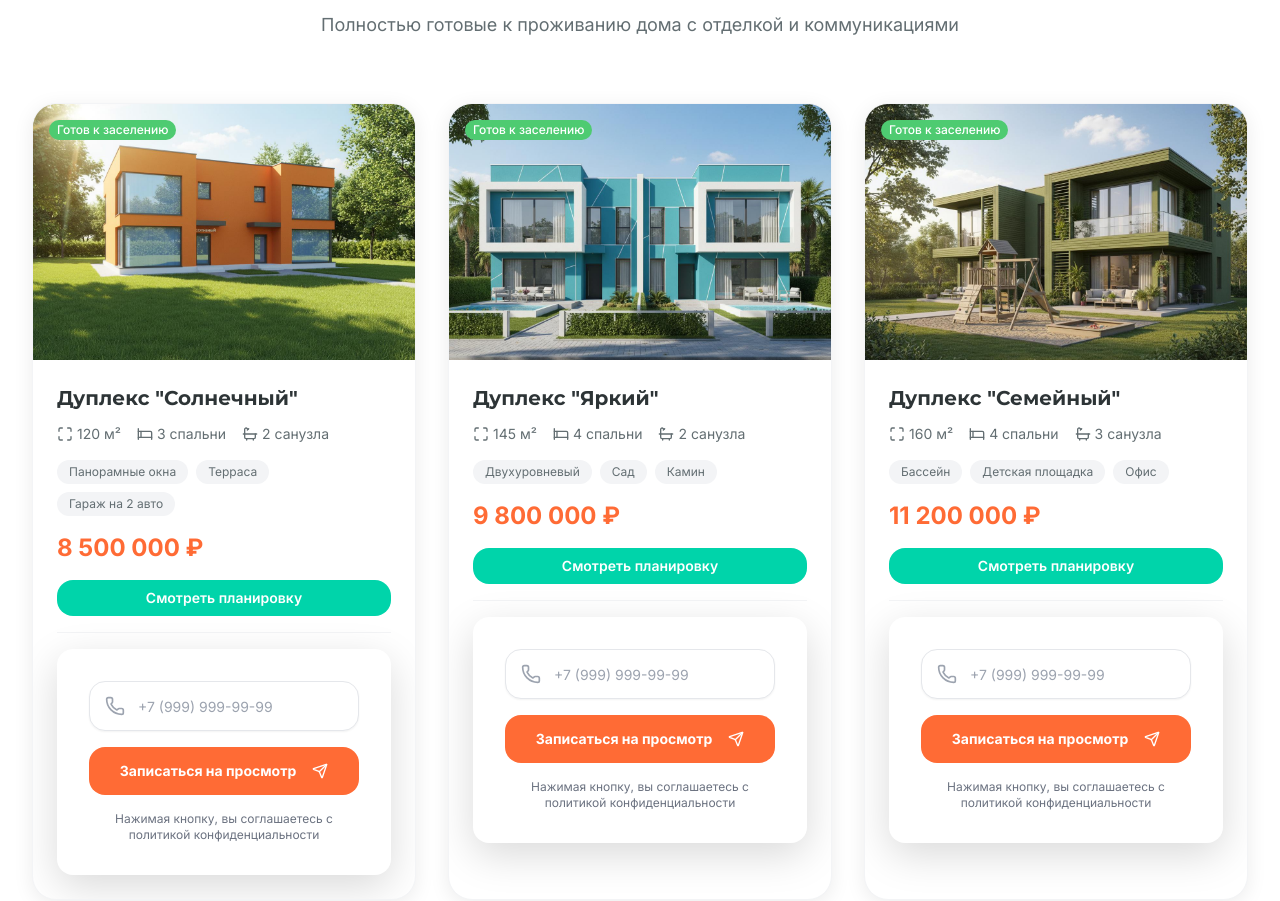
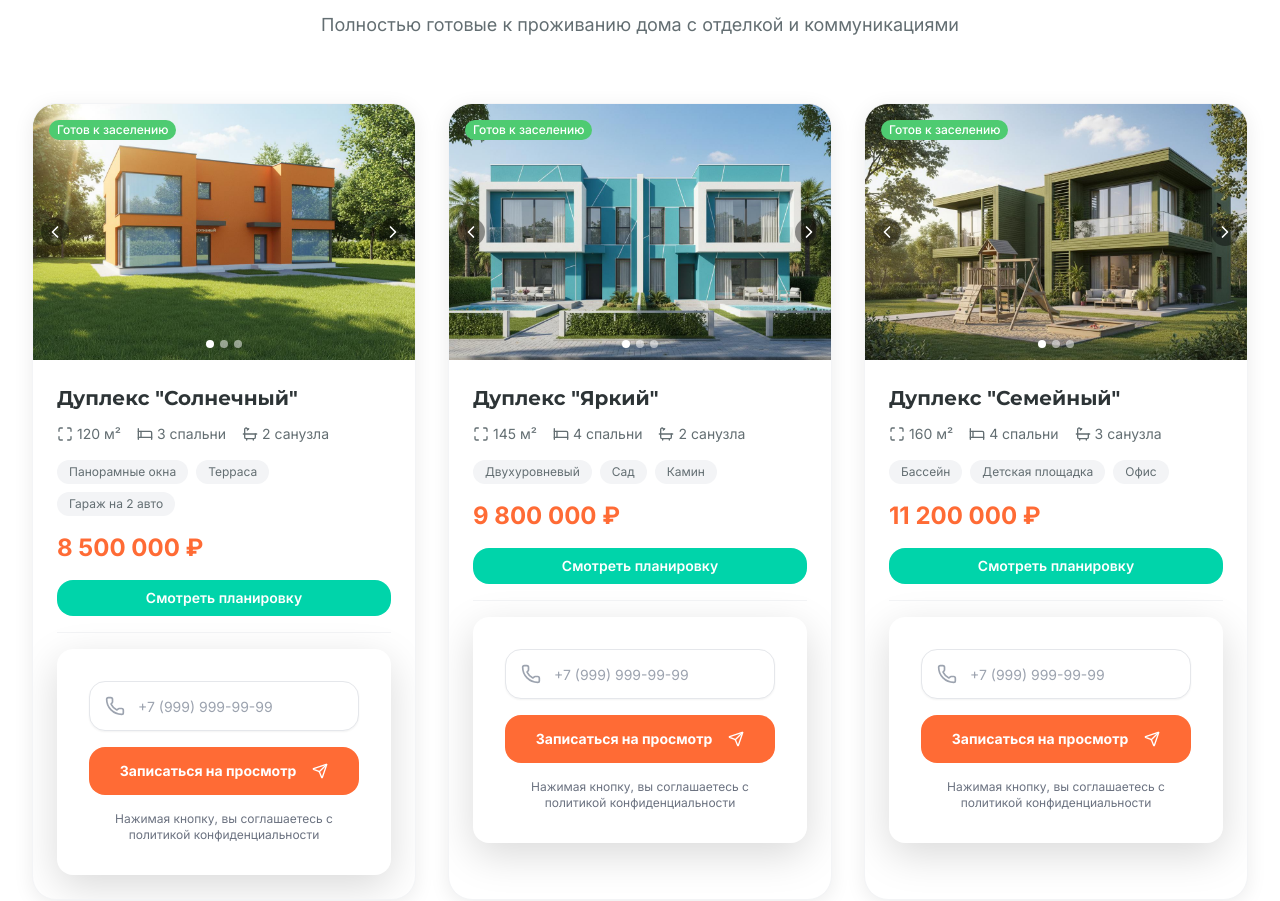
Before and after one commit to sidr1001/duplex, a React (Vite) app in the folder app/: page / in a window 1280 px wide. Shown: the part 3276-4177 px from the top of the page. Built offline with nearby package versions, Linux system fonts and the light colour scheme.

Commit message:
Fix email validation and add ready duplex image sliders

```diff
--- a/app/src/components/AdminPanel.tsx
+++ b/app/src/components/AdminPanel.tsx
@@ -16,6 +16,7 @@ const JSON_HINT_LINES = [
   '// sections: скрытие/показ любого блока лендинга',
   '// socials: whatsapp, telegram, instagram, max',
   '// footer: описание и реквизиты организации',
+  '// ready.duplexes[].images: массив изображений для слайдера',
   ''
 ].join('\n');
 
--- a/app/src/components/LeadForm.tsx
+++ b/app/src/components/LeadForm.tsx
@@ -13,7 +13,7 @@ interface LeadFormProps {
 }
 
 const PHONE_REGEX = /^(\+7|8)\s?\(?\d{3}\)?[\s-]?\d{3}[\s-]?\d{2}[\s-]?\d{2}$/;
-const EMAIL_REGEX = /^[A-Z0-9._%+-]+@[A-Z0-9.-]+\.[A-Z]{2,}$/i;
+const EMAIL_REGEX = /^[^\s@]+@[^\s@]+\.[^\s@]+$/;
 
 function formatPhone(value: string) {
   const digits = value.replace(/\D/g, '').replace(/^8/, '7').replace(/^7?/, '7').slice(0, 11);
@@ -89,7 +89,7 @@ export function LeadForm({ title, buttonText, fields, variant = 'light' }: LeadF
         {fields.includes('email') && (
           <div className="relative">
             <Mail className={`absolute left-4 top-1/2 -translate-y-1/2 w-5 h-5 ${variant === 'light' ? 'text-gray-400' : 'text-white/60'}`} />
-            <Input type="email" placeholder="Ваш email" value={formData.email} onChange={(e) => setFormData({ ...formData, email: e.target.value })} pattern="[^\\s@]+@[^\\s@]+\\.[^\\s@]{2,}" title="Введите email в формате user@example.com" className={`pl-12 py-6 rounded-xl ${inputClass}`} required />
+            <Input type="email" placeholder="Ваш email" value={formData.email} onChange={(e) => setFormData({ ...formData, email: e.target.value })} title="Введите email в формате user@example.com" className={`pl-12 py-6 rounded-xl ${inputClass}`} required />
           </div>
         )}
 
--- a/app/src/content/siteContent.ts
+++ b/app/src/content/siteContent.ts
@@ -13,7 +13,8 @@ export interface ReadyDuplex {
   bathrooms: number;
   price: string;
   status: string;
-  image: string;
+  images: string[];
+  image?: string;
   features: string[];
 }
 
@@ -209,7 +210,7 @@ export const defaultSiteContent: SiteContent = {
         bathrooms: 2,
         price: '8 500 000',
         status: 'Готов к заселению',
-        image: '/images/duplex-sunny.jpg',
+        images: ['/images/duplex-sunny.jpg', '/images/review-1.jpg', '/images/review-2.jpg'],
         features: ['Панорамные окна', 'Терраса', 'Гараж на 2 авто']
       },
       {
@@ -220,7 +221,7 @@ export const defaultSiteContent: SiteContent = {
         bathrooms: 2,
         price: '9 800 000',
         status: 'Готов к заселению',
-        image: '/images/duplex-bright.jpg',
+        images: ['/images/duplex-bright.jpg', '/images/review-3.jpg', '/images/review-4.jpg'],
         features: ['Двухуровневый', 'Сад', 'Камин']
       },
       {
@@ -231,7 +232,7 @@ export const defaultSiteContent: SiteContent = {
         bathrooms: 3,
         price: '11 200 000',
         status: 'Готов к заселению',
-        image: '/images/duplex-family.jpg',
+        images: ['/images/duplex-family.jpg', '/images/family-happy.jpg', '/images/team.jpg'],
         features: ['Бассейн', 'Детская площадка', 'Офис']
       }
     ]
--- a/app/src/sections/ReadyDuplexes.tsx
+++ b/app/src/sections/ReadyDuplexes.tsx
@@ -1,10 +1,12 @@
+import { useState } from 'react';
 import { motion } from 'framer-motion';
 import { Button } from '@/components/ui/button';
 import { Badge } from '@/components/ui/badge';
 import { Dialog, DialogContent, DialogHeader, DialogTitle, DialogTrigger } from '@/components/ui/dialog';
 import { LeadForm } from '@/components/LeadForm';
-import { Bed, Bath, Maximize, Check } from 'lucide-react';
+import { Bed, Bath, Maximize, Check, ChevronLeft, ChevronRight } from 'lucide-react';
 import { useSiteContent } from '@/context/SiteContentContext';
+import type { ReadyDuplex } from '@/content/siteContent';
 
 const containerVariants = {
   hidden: { opacity: 0 },
@@ -27,6 +29,52 @@ const itemVariants = {
     }
   }
 };
+
+function getReadyImages(duplex: ReadyDuplex) {
+  if (duplex.images?.length) return duplex.images;
+  if (duplex.image) return [duplex.image];
+  return [];
+}
+
+function DuplexImageSlider({ duplex, className }: { duplex: ReadyDuplex; className: string }) {
+  const images = getReadyImages(duplex);
+  const [index, setIndex] = useState(0);
+
+  const next = () => setIndex((prev) => (prev + 1) % images.length);
+  const prev = () => setIndex((prev) => (prev - 1 + images.length) % images.length);
+
+  if (!images.length) {
+    return <div className={`${className} bg-gray-100`} />;
+  }
+
+  return (
+    <div className={`relative overflow-hidden ${className}`}>
+      <img src={images[index]} alt={`${duplex.name} ${index + 1}`} className="w-full h-full object-cover hover:scale-105 transition-transform duration-500" />
+
+      {images.length > 1 && (
+        <>
+          <button type="button" onClick={prev} className="absolute left-2 top-1/2 -translate-y-1/2 rounded-full bg-black/40 p-1 text-white hover:bg-black/60" aria-label="Предыдущее изображение">
+            <ChevronLeft className="h-5 w-5" />
+          </button>
+          <button type="button" onClick={next} className="absolute right-2 top-1/2 -translate-y-1/2 rounded-full bg-black/40 p-1 text-white hover:bg-black/60" aria-label="Следующее изображение">
+            <ChevronRight className="h-5 w-5" />
+          </button>
+          <div className="absolute bottom-3 left-1/2 -translate-x-1/2 flex gap-1.5">
+            {images.map((_, dotIndex) => (
+              <button
+                key={dotIndex}
+                type="button"
+                onClick={() => setIndex(dotIndex)}
+                className={`h-2 w-2 rounded-full ${index === dotIndex ? 'bg-white' : 'bg-white/50'}`}
+                aria-label={`Перейти к изображению ${dotIndex + 1}`}
+              />
+            ))}
+          </div>
+        </>
+      )}
+    </div>
+  );
+}
 
 export function ReadyDuplexes() {
   const { content } = useSiteContent();
@@ -55,7 +103,7 @@ export function ReadyDuplexes() {
           {content.ready.duplexes.map((duplex) => (
             <motion.div key={duplex.id} variants={itemVariants} className="bg-white rounded-3xl overflow-hidden shadow-card hover:shadow-card-hover transition-shadow duration-300 border border-gray-100">
               <div className="relative h-56 md:h-64 overflow-hidden">
-                <img src={duplex.image} alt={duplex.name} className="w-full h-full object-cover hover:scale-105 transition-transform duration-500" />
+                <DuplexImageSlider duplex={duplex} className="h-full w-full" />
                 <Badge className="absolute top-4 left-4 bg-green text-white border-0">{duplex.status}</Badge>
               </div>
 
@@ -78,7 +126,7 @@ export function ReadyDuplexes() {
                   <DialogContent className="max-w-3xl">
                     <DialogHeader><DialogTitle className="text-2xl">{duplex.name} — Планировка</DialogTitle></DialogHeader>
                     <div className="grid md:grid-cols-2 gap-6">
-                      <img src={duplex.image} alt={duplex.name} className="w-full h-64 object-cover rounded-xl" />
+                      <DuplexImageSlider duplex={duplex} className="w-full h-64 rounded-xl" />
                       <div>
                         <h4 className="font-bold text-lg mb-3">Характеристики:</h4>
                         <ul className="space-y-2 text-dark-light">
```
